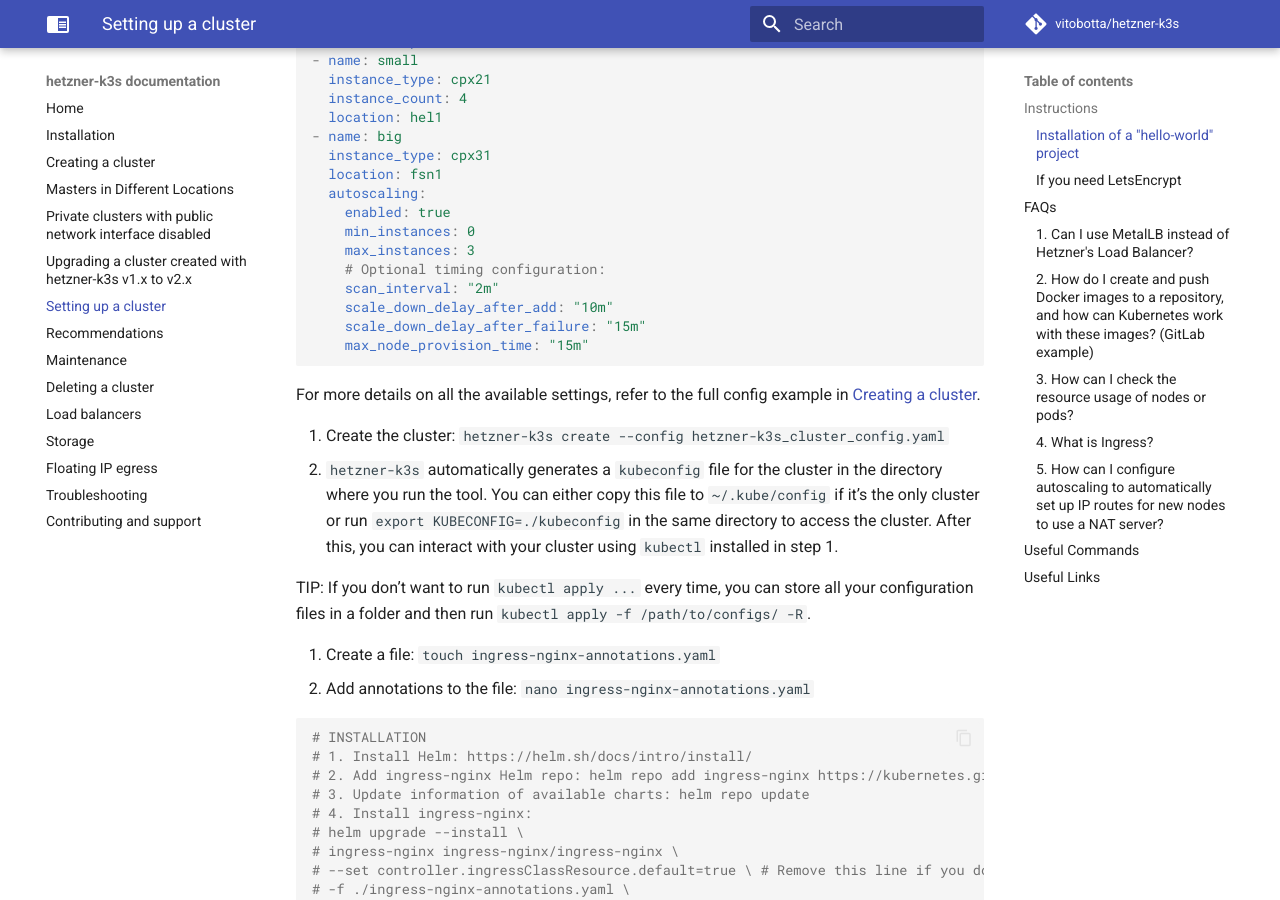
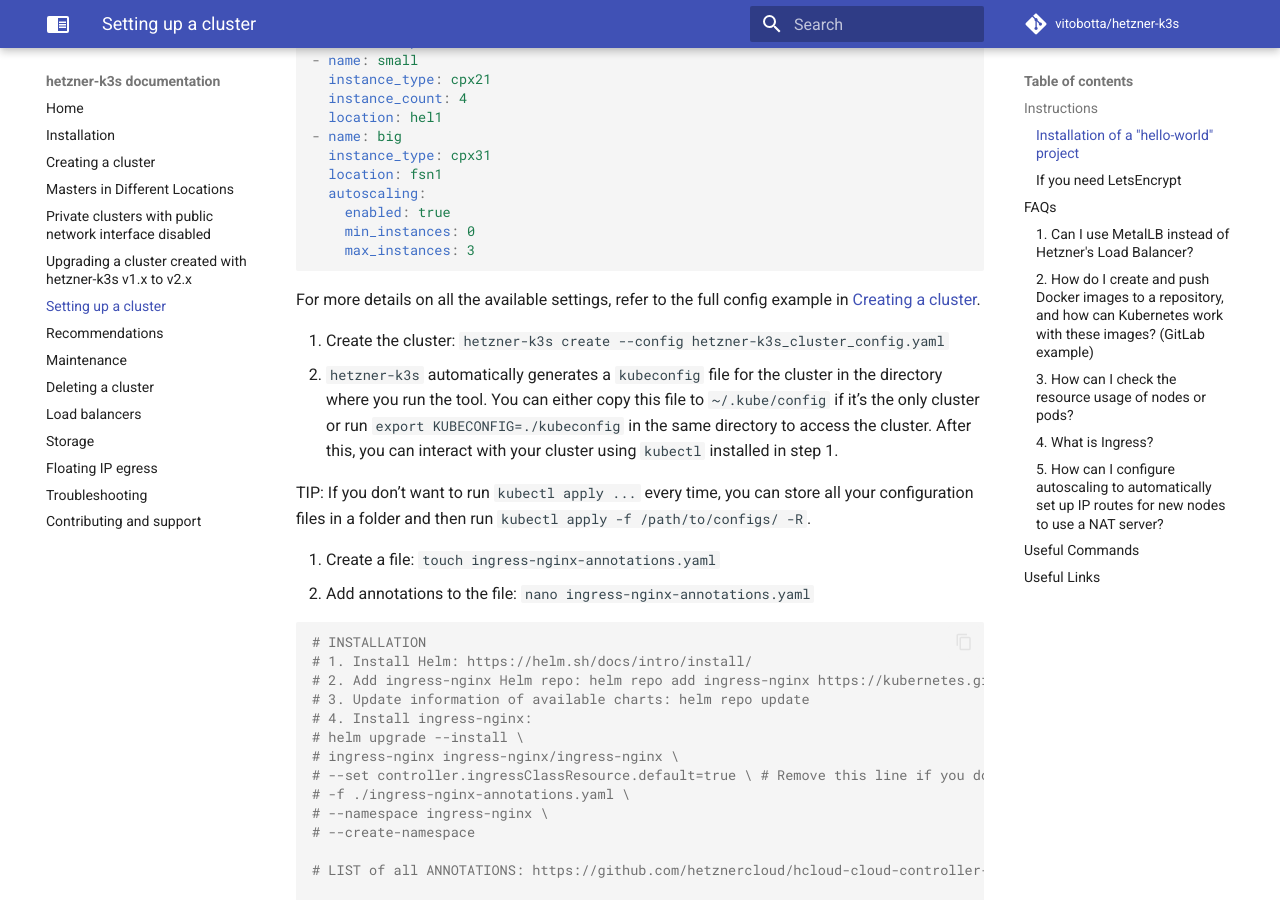
Before and after one commit to vitobotta/hetzner-k3s, an MkDocs documentation site: the page built from docs/Setting_up_a_cluster.md, in a window 1280 px wide and 900 px high, scrolled down 1032 px. Built offline with MkDocs 1.6.1 and Material for MkDocs 9.7.7, drawn with Linux system fonts in a browser that asks for light colours; comment, search, counter and statistics services are not loaded.

Commit message:
update documentation, removed unnecessary code comments

````diff
--- a/docs/Setting_up_a_cluster.md
+++ b/docs/Setting_up_a_cluster.md
@@ -49,11 +49,6 @@
     enabled: true
     min_instances: 0
     max_instances: 3
-    # Optional timing configuration:
-    scan_interval: "2m"
-    scale_down_delay_after_add: "10m"
-    scale_down_delay_after_failure: "15m"
-    max_node_provision_time: "15m"
 ```
 
 For more details on all the available settings, refer to the full config example in [Creating a cluster](Creating_a_cluster.md).
````
Also changed, not shown: 3 other files.
